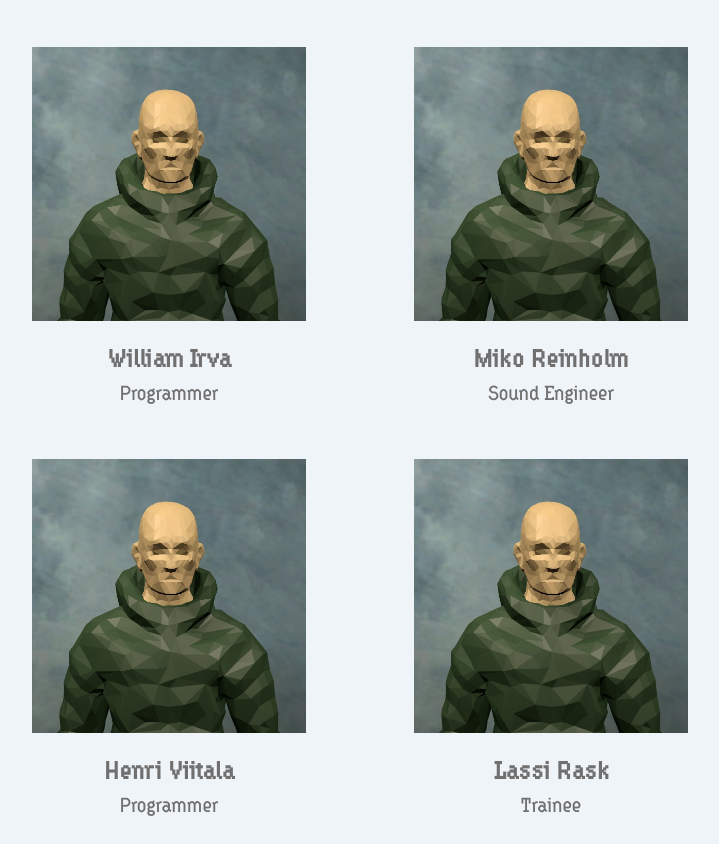
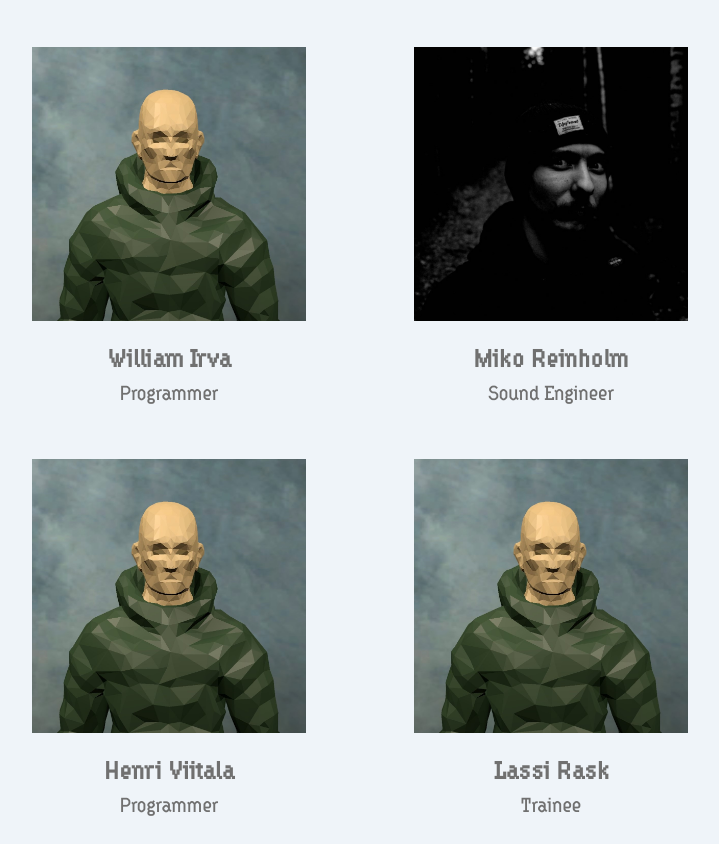
Before and after one commit to Rake-Entertainment/Rake-Entertainment.github.io, a plain HTML site: page index.html in a window 1280 px wide. Shown: the part 2447-3291 px from the top of the page, without its empty margins (280-999 px from the left). Drawn offline with Linux system fonts and the light colour scheme.

Commit message:
miko kuumotus pic

```diff
--- a/index.html
+++ b/index.html
@@ -84,7 +84,7 @@
                     <p>Programmer</p>
                 </div>
                 <div class="team-member">
-                    <img src="./images/squared/pfp.jpg" alt="Team Member 7">
+                    <img src="./images/squared/miko.jpg" alt="Team Member 7">
                     <h3>Miko Reinholm</h3>
                     <p>Sound Engineer</p>
                 </div>
```
Also changed, not shown: images/squared/miko.jpg (added).
